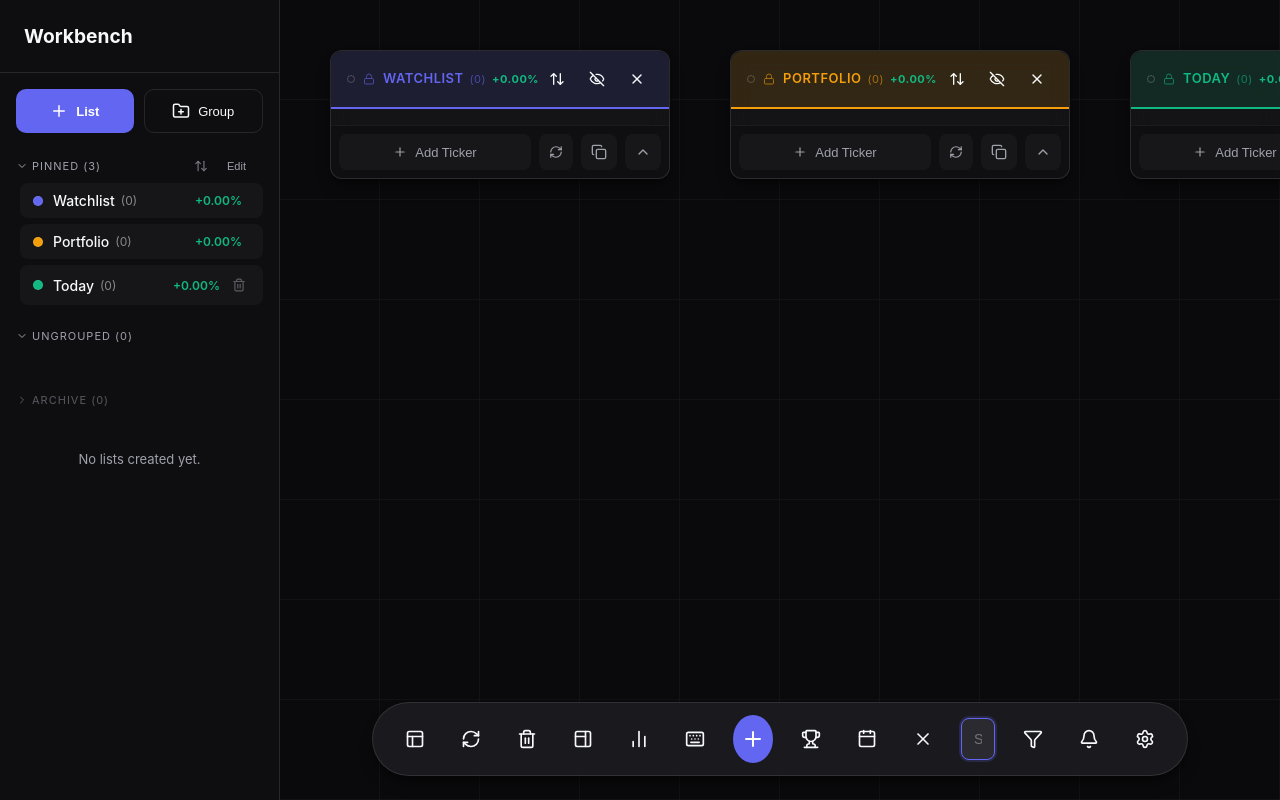
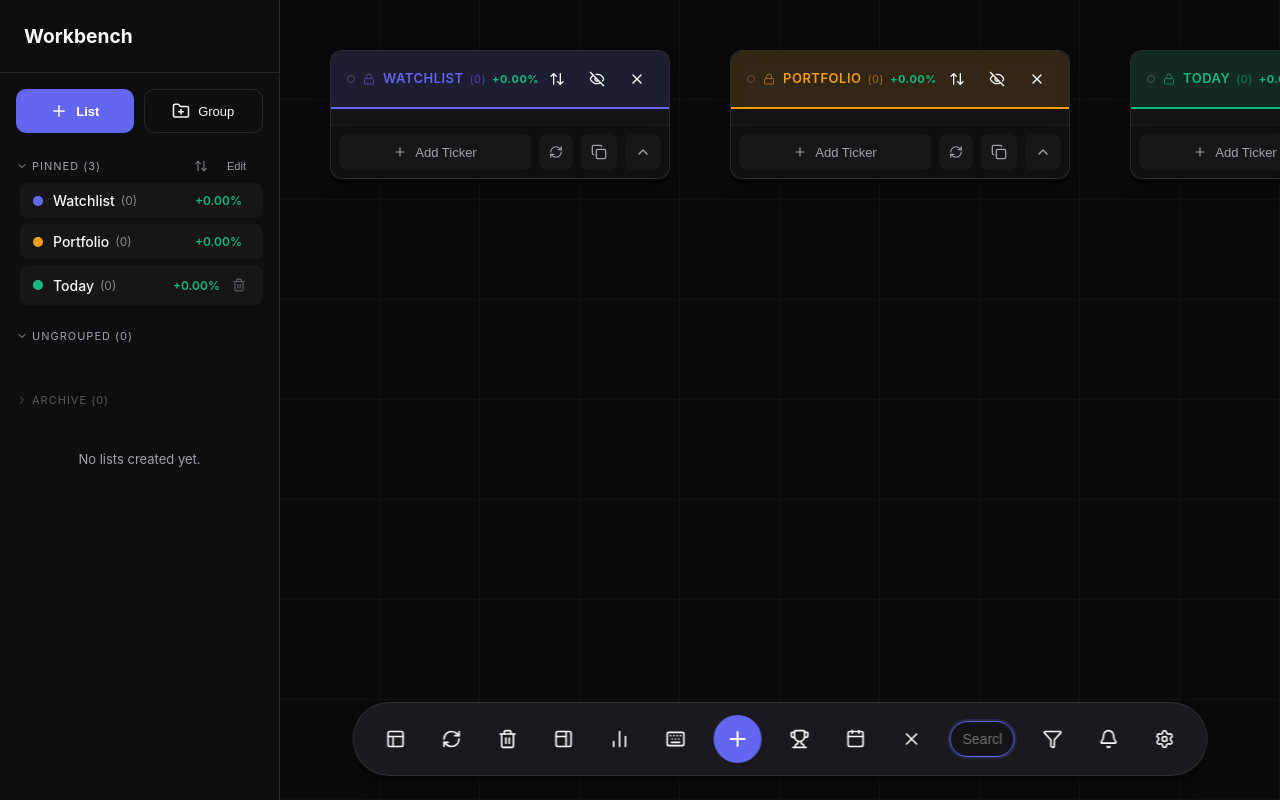
Before and after one commit to rikardsk/stocks-galore, a React (Vite) app: page / in a window 1280 px wide. Both pictures are taken after a click on the button 954 px from the left and 739 px from the top of the page. Built offline with nearby package versions, Linux system fonts and the light colour scheme.

Commit message:
Adjusted the width of the search field

```diff
--- a/src/App.tsx
+++ b/src/App.tsx
@@ -1201,6 +1201,10 @@ const App: React.FC = () => {
   useEffect(() => {
     const handleKeyDown = (e: KeyboardEvent) => {
       if (e.key === 'Escape') {
+        if (isSearchExpanded) {
+          setSearchQuery('');
+          setIsSearchExpanded(false);
+        }
         closeAllModals();
         return;
       }
--- a/src/components/Toolbar.tsx
+++ b/src/components/Toolbar.tsx
@@ -70,10 +70,11 @@ export const Toolbar: React.FC<ToolbarProps> = ({
       {isSearchExpanded && (
         <input
           type="text"
-          placeholder="Search ticker..."
+          placeholder="Search..."
           value={searchQuery}
           onChange={e => onSearchQueryChange(e.target.value)}
           className="search-input"
+          size={5}
           autoFocus
         />
       )}
--- a/src/index.css
+++ b/src/index.css
@@ -288,19 +288,21 @@ body {
   padding: 24px 12px;
 }
 
-.search-input {
+input[type="text"].search-input {
   background: var(--surface-inset);
   border: 1px solid var(--border-color);
   border-radius: 20px;
-  padding: 8px 16px;
+  padding: 0 12px;
+  height: 36px;
   color: var(--text-primary);
-  width: 180px;
+  width: calc(5ch + 24px + 2px);
   outline: none;
   font-size: 14px;
   transition: border-color 0.2s, box-shadow 0.2s;
+  flex-shrink: 0;
 }
 
-.search-input:focus {
+input[type="text"].search-input:focus {
   border-color: var(--accent);
   box-shadow: 0 0 0 2px rgba(99, 102, 241, 0.2);
 }
```
